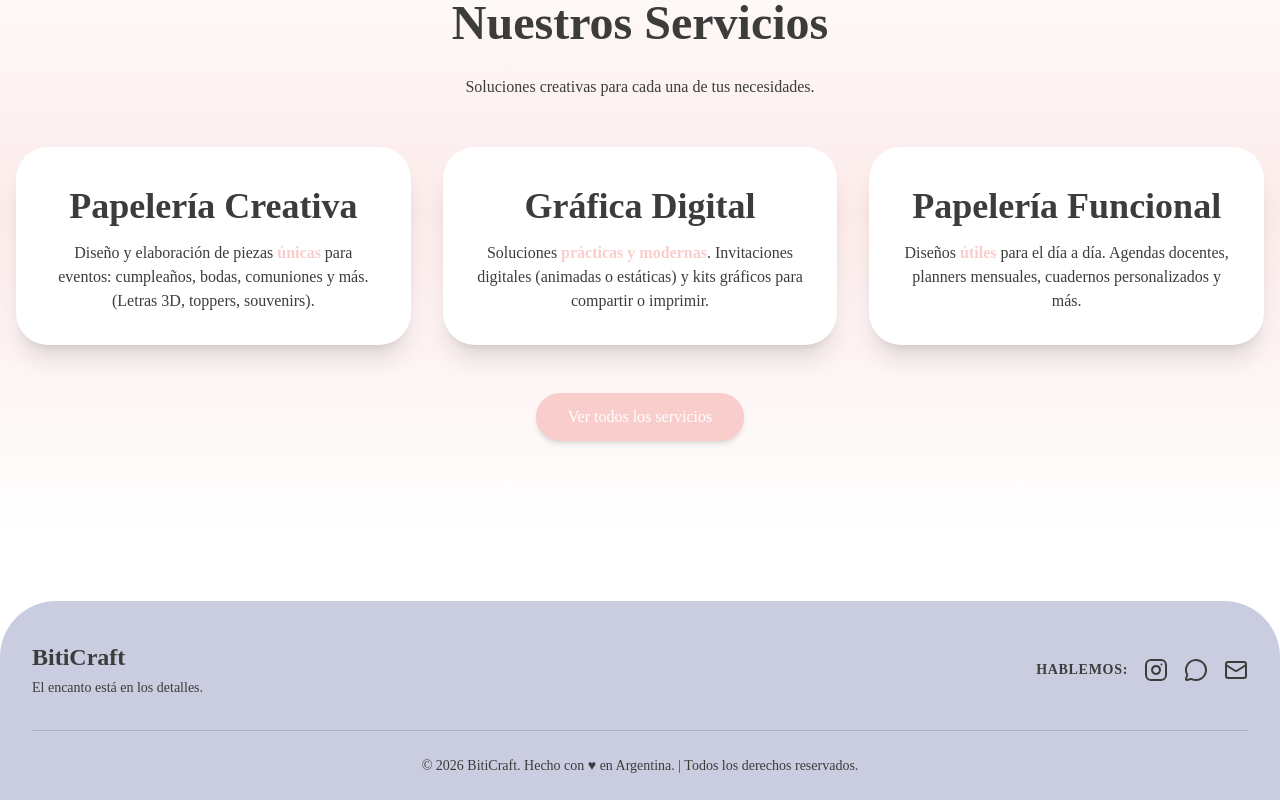
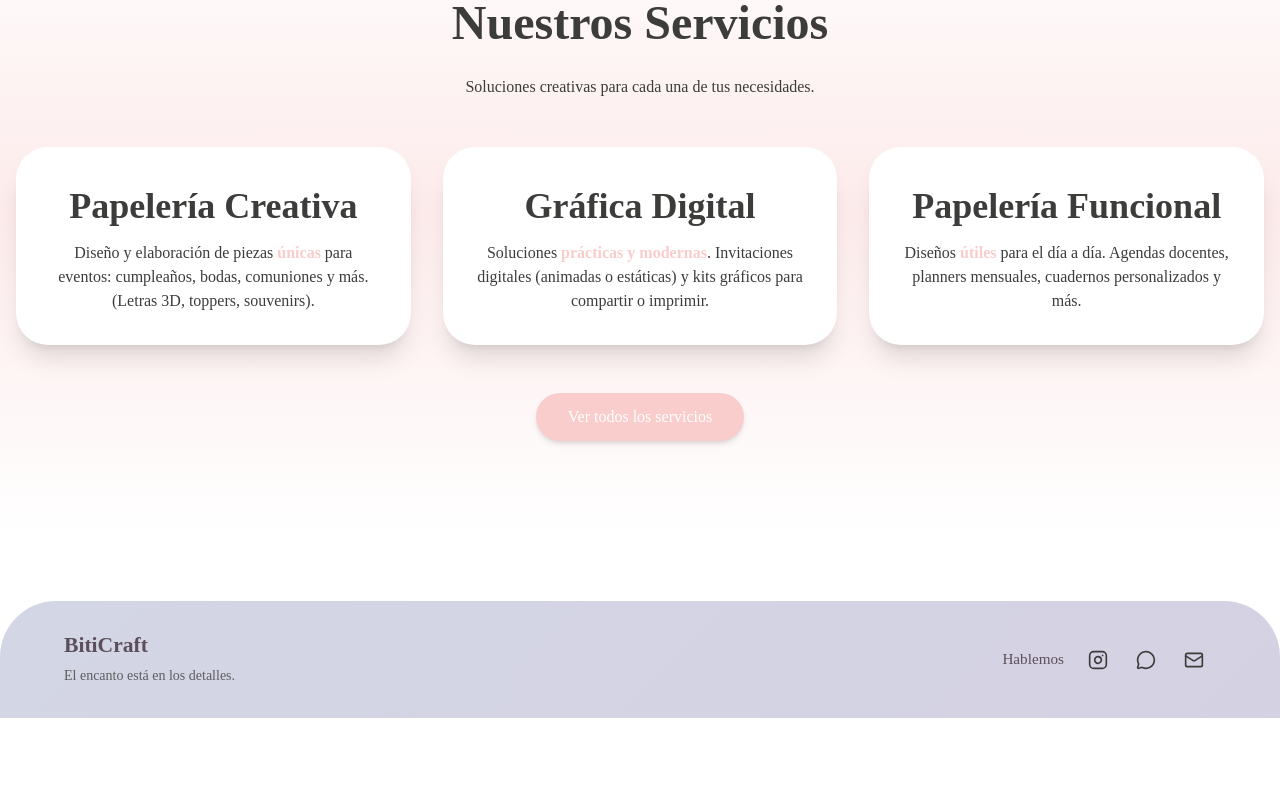
Before and after one commit to nicoKaminski/biticraft, a Next.js app: page / in a window 1280 px wide. Shown: the part 1250-2050 px from the top of the page. After the commit the page ends 1968 px from the top, so only its background shows below. Built offline with nearby package versions, Linux system fonts and the light colour scheme.

Commit message:
feat(web): refina el footer

```diff
--- a/src/components/Footer.module.css
+++ b/src/components/Footer.module.css
@@ -1,8 +1,11 @@
 .footer {
   margin-top: 4rem;
-  background-color: var(--color-lila);
-  padding-top: 2.5rem;
-  padding-bottom: 1.5rem;
+  background: linear-gradient(
+    135deg,
+    color-mix(in srgb, var(--color-lila) 82%, var(--background)) 0%,
+    color-mix(in srgb, var(--color-lila) 62%, var(--color-lila-oscuro)) 100%
+  );
+  padding-block: 2rem;
   border-top-left-radius: var(--radius-container);
   border-top-right-radius: var(--radius-container);
 }
@@ -22,6 +25,7 @@
 @media (min-width: 48rem) {
   .container {
     max-width: 48rem;
+    padding-inline: 4rem;
   }
 }
 
@@ -46,15 +50,15 @@
 .bloquePrincipal {
   display: flex;
   flex-direction: column;
+  align-items: center;
   justify-content: space-between;
-  align-items: center;
-  gap: 1.5rem;
-  margin-bottom: 2rem;
+  gap: 1.25rem;
 }
 
 @media (min-width: 48rem) {
   .bloquePrincipal {
     flex-direction: row;
+    gap: 2rem;
   }
 }
 
@@ -68,75 +72,87 @@
   }
 }
 
-.titulo {
-  font-size: 1.5rem;
-  line-height: 2rem;
+.nombreMarca {
+  display: block;
+  font-size: 1.35rem;
+  line-height: 1.2;
   font-weight: var(--font-weight-bld);
-  color: var(--color-gris);
-  margin: 0;
+  color: color-mix(
+    in srgb,
+    var(--color-gris) 72%,
+    var(--color-morado-oscuro)
+  );
 }
 
 .descripcion {
-  color: var(--color-gris);
+  color: color-mix(in srgb, var(--color-gris) 78%, transparent);
   font-size: var(--font-size-body-sm);
-  margin-top: 0.25rem;
+  line-height: 1.5;
+  margin-top: 0.35rem;
   margin-bottom: 0;
 }
 
 .bloqueContacto {
   display: flex;
-  flex-direction: column;
   align-items: center;
-  gap: 1rem;
-}
-
-@media (min-width: 48rem) {
-  .bloqueContacto {
-    flex-direction: row;
-  }
+  gap: 0.75rem;
 }
 
 .etiqueta {
-  font-weight: var(--font-weight-bld);
-  color: var(--color-gris);
-  font-size: var(--font-size-body-sm);
-  text-transform: uppercase;
-  letter-spacing: 0.05em;
+  font-weight: var(--font-weight-med);
+  color: color-mix(
+    in srgb,
+    var(--color-gris) 72%,
+    var(--color-morado-oscuro)
+  );
+  font-size: 0.95rem;
+  letter-spacing: 0;
+  white-space: nowrap;
 }
 
 .iconos {
   display: flex;
-  gap: 1rem;
+  align-items: center;
+  gap: 0.25rem;
 }
 
 .enlaceIcono {
-  color: var(--color-gris);
   display: inline-flex;
   align-items: center;
   justify-content: center;
-  transition: color 0.2s cubic-bezier(0.4, 0, 0.2, 1), transform 0.2s cubic-bezier(0.4, 0, 0.2, 1);
+  width: 44px;
+  height: 44px;
+  border-radius: 50%;
+  color: var(--color-gris);
+  background: transparent;
+  border: 0;
   text-decoration: none;
+  transition:
+    color 0.2s ease,
+    background 0.2s ease,
+    transform 0.2s ease;
 }
 
 .enlaceIcono:hover {
-  color: #ffffff;
-  transform: scale(1.1);
+  color: var(--color-morado-oscuro);
+  background: color-mix(in srgb, var(--color-rosa) 30%, var(--background));
+  transform: translateY(-1px);
 }
 
-.divisor {
-  border-top: 1px solid color-mix(in srgb, var(--color-gris) 20%, transparent);
-  padding-top: 1.5rem;
-  text-align: center;
+.enlaceIcono:active {
+  transform: translateY(0) scale(0.96);
 }
 
-.copyright {
-  color: var(--color-gris);
-  font-size: 0.75rem;
-  margin: 0;
+.enlaceIcono:focus-visible {
+  outline: 2px solid var(--color-morado-oscuro);
+  outline-offset: 2px;
 }
 
-@media (min-width: 48rem) {
-  .copyright {
-    font-size: var(--font-size-body-sm);
+@media (prefers-reduced-motion: reduce) {
+  .enlaceIcono,
+  .enlaceIcono:hover,
+  .enlaceIcono:active {
+    transition: none;
+    transform: none;
   }
 }
--- a/src/components/Footer.tsx
+++ b/src/components/Footer.tsx
@@ -5,59 +5,44 @@ export const Footer = () => {
   return (
     <footer className={styles.footer}>
       <div className={styles.container}>
-        {/* --- Sección Principal: Logo y Contacto (Horizontal) --- */}
         <div className={styles.bloquePrincipal}>
-          {/* Izquierda: Marca */}
           <div className={styles.bloqueMarca}>
-            <h2 className={styles.titulo}>
-              BitiCraft
-            </h2>
+            <span className={styles.nombreMarca}>BitiCraft</span>
             <p className={styles.descripcion}>
               El encanto está en los detalles.
             </p>
           </div>
 
-          {/* Derecha: Hablemos (Iconos en línea) */}
           <div className={styles.bloqueContacto}>
-            <span className={styles.etiqueta}>
-              Hablemos:
-            </span>
+            <span className={styles.etiqueta}>Hablemos</span>
             <div className={styles.iconos}>
               <a
                 href="https://www.instagram.com/biticraft/"
                 target="_blank"
                 rel="noopener noreferrer"
                 className={styles.enlaceIcono}
-                aria-label="Instagram"
+                aria-label="Instagram de BitiCraft"
               >
-                <Instagram size={24} />
+                <Instagram size={20} />
               </a>
               <a
                 href="https://api.whatsapp.com/send?phone=5492235904320"
                 target="_blank"
                 rel="noopener noreferrer"
                 className={styles.enlaceIcono}
-                aria-label="WhatsApp"
+                aria-label="WhatsApp de BitiCraft"
               >
-                <MessageCircle size={24} />
+                <MessageCircle size={20} />
               </a>
               <a
                 href="mailto:biticraft.contacto@gmail.com"
                 className={styles.enlaceIcono}
-                aria-label="Email"
+                aria-label="Enviar email a BitiCraft"
               >
-                <Mail size={24} />
+                <Mail size={20} />
               </a>
             </div>
           </div>
-        </div>
-
-        {/* --- Línea Divisoria y Copyright --- */}
-        <div className={styles.divisor}>
-          <p className={styles.copyright}>
-            © {new Date().getFullYear()} BitiCraft. Hecho con ♥ en Argentina. |
-            Todos los derechos reservados.
-          </p>
         </div>
       </div>
     </footer>
```
